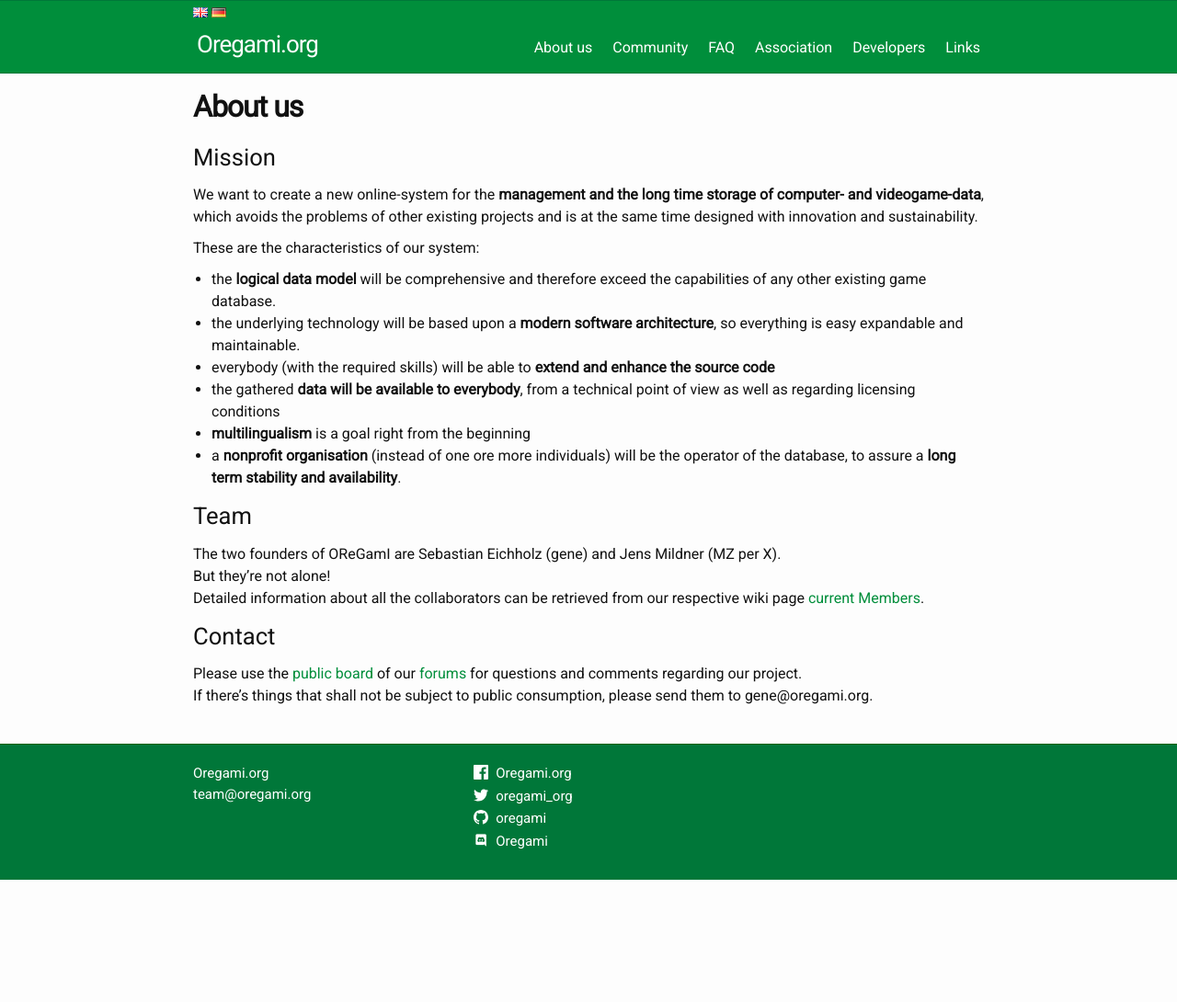
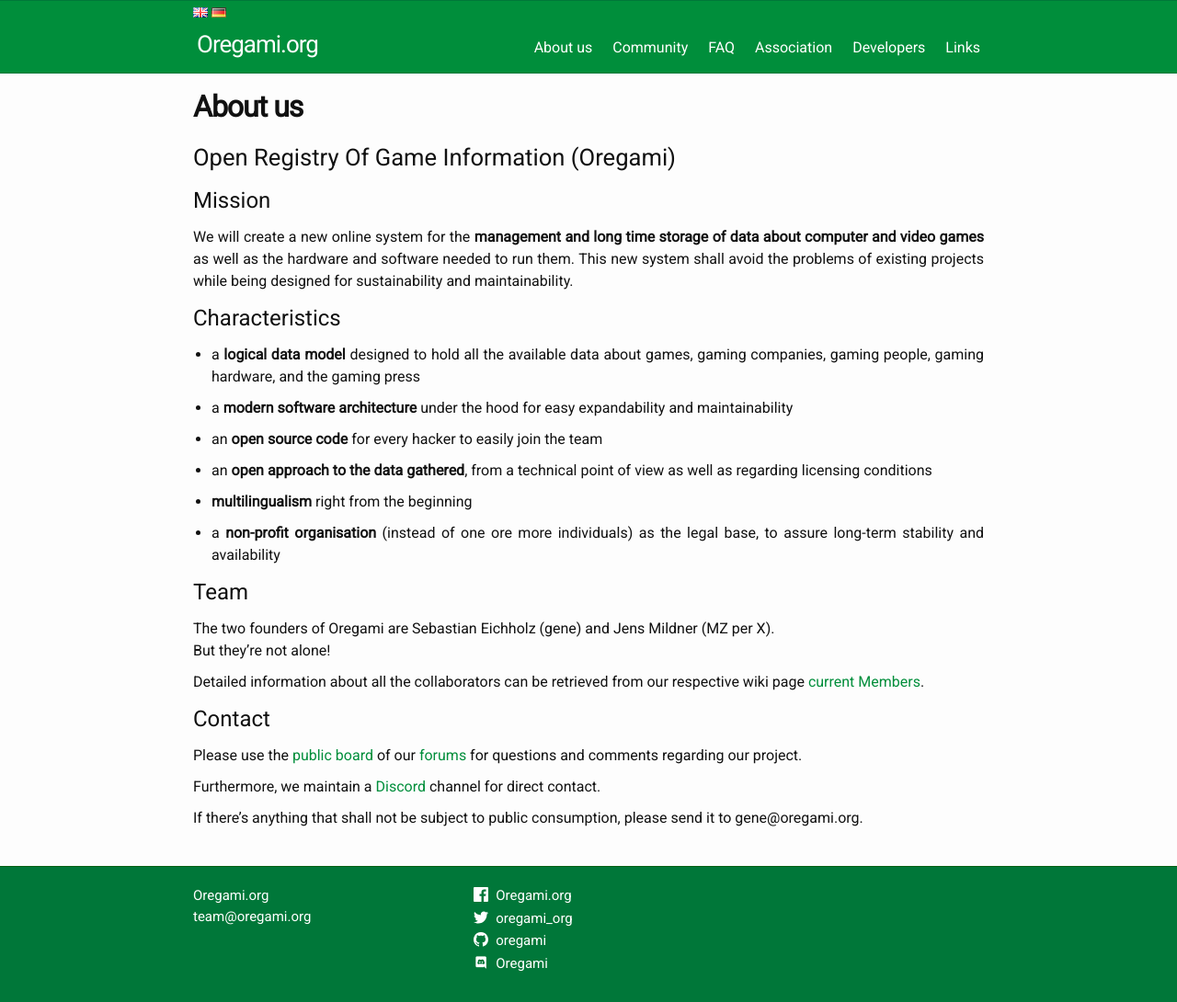
Before and after one commit to oregami/oregami.org-public-website, a Jekyll site: the page built from _pages_en/about-us.md, in a window 1280 px wide. Shown: the whole page at 92% size. Built offline with Jekyll 4.4.1, drawn with Linux system fonts in a browser that asks for light colours; before the commit the page ends 957 px from its top, so only the background shows below that.

Commit message:
Update of the English about page for easier reading

```diff
--- a/_pages_en/about-us.md
+++ b/_pages_en/about-us.md
@@ -4,31 +4,44 @@
 permalink: /en/about-us
 language: en
 seq: 10
+published: true
 ---
 
-Mission
--------
+## Open Registry Of Game Information (Oregami)
 
-We want to create a new online-system for the **management and the long time storage of computer- and videogame-data**, which avoids the problems of other existing projects and is at the same time designed with innovation and sustainability.
 
-These are the characteristics of our system:
+# Mission
 
-*   the **logical data model** will be comprehensive and therefore exceed the capabilities of any other existing game database.
-*   the underlying technology will be based upon a **modern software architecture**, so everything is easy expandable and maintainable.
-*   everybody (with the required skills) will be able to **extend and enhance the source code**
-*   the gathered **data will be available to everybody**, from a technical point of view as well as regarding licensing conditions
-*   **multilingualism** is a goal right from the beginning
-*   a **nonprofit organisation** (instead of one ore more individuals) will be the operator of the database, to assure a **long term stability and availability**.
+We will create a new online system for the **management and long time storage of data about computer and video games** as well as the hardware and software needed to run them. This new system shall avoid the problems of existing projects while being designed for sustainability and maintainability.
 
-Team
-----
 
-The two founders of OReGamI are Sebastian Eichholz (gene) and Jens Mildner (MZ per X).
+# Characteristics
+
+*   a **logical data model** designed to hold all the available data about games, gaming companies, gaming people, gaming hardware, and the gaming press
+
+*   a **modern software architecture** under the hood for easy expandability and maintainability
+
+*   an **open source code** for every hacker to easily join the team
+
+*   an **open approach to the data gathered**, from a technical point of view as well as regarding licensing conditions
+
+*   **multilingualism** right from the beginning
+
+*   a **non-profit organisation** (instead of one ore more individuals) as the legal base, to assure long-term stability and availability
+
+
+# Team
+
+The two founders of Oregami are Sebastian Eichholz (gene) and Jens Mildner (MZ per X).
 But they're not alone!
+
 Detailed information about all the collaborators can be retrieved from our respective wiki page [current Members](https://oregami.atlassian.net/wiki/spaces/OR/pages/3408013/Current+members){:target="_blank"}.
 
-Contact
--------
 
-Please use the [public board](http://forum.oregami.org/viewforum.php?f=38){:target="_blank"} of our [forums](http://forum.oregami.org){:target="_blank"} for questions and comments regarding our project.
-If there's things that shall not be subject to public consumption, please send them to gene@oregami.org.
+# Contact
+
+Please use the [public board](https://forum.oregami.org/viewforum.php?f=38){:target="_blank"} of our [forums](https://forum.oregami.org){:target="_blank"} for questions and comments regarding our project.
+
+Furthermore, we maintain a [Discord](https://discordapp.com/){:target="_blank"} channel for direct contact.
+
+If there's anything that shall not be subject to public consumption, please send it to gene@oregami.org.
```
